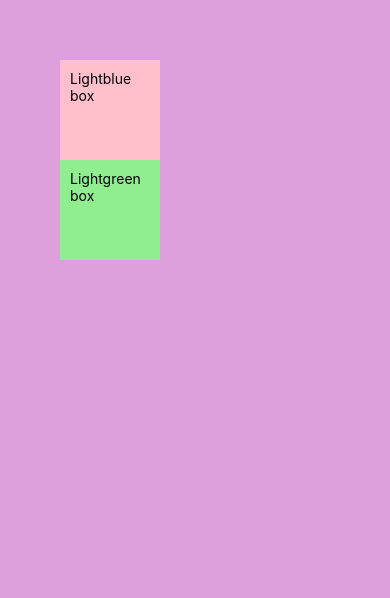
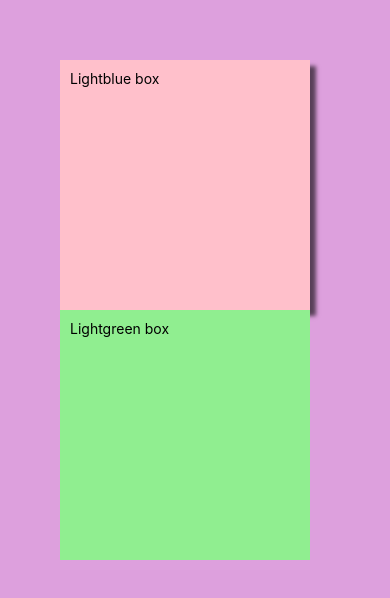
Before and after one commit to Marvellous890/my-react-native, a React Native app: screen / in a window 390 px wide. Shown: the top 598 px of the page. Built offline with nearby package versions, Linux system fonts and the light colour scheme.

Commit message:
shadow and elevation

```diff
--- a/App.js
+++ b/App.js
@@ -4,10 +4,10 @@
 
   return (
     <View style={styles.container}>
-      <View style={[styles.lightblueBg, styles.box]}>
+      <View style={[styles.lightblueBg, styles.box, styles.boxShadow]}>
         <Text>Lightblue box</Text>
       </View>
-      <View style={[styles.box, styles.lightgreenBg]}>
+      <View style={[styles.box, styles.lightgreenBg, styles.androidShadow]}>
         <Text>Lightgreen box</Text>
       </View>
     </View>
@@ -21,8 +21,8 @@
     padding: 60
   },
   box: {
-    width: 100,
-    height: 100,
+    width: 250,
+    height: 250,
     padding: 10,
     backgroundColor: "pink",
   },
@@ -32,4 +32,16 @@
   lightgreenBg: {
     backgroundColor: "lightgreen",
   },
+  boxShadow: {
+    shadowColor: "#000",
+    shadowOffset: {
+      width: 6,
+      height: 6
+    },
+    shadowOpacity: 0.6,
+    shadowRadius: 4,
+  },
+  androidShadow: {
+    elevation: 10
+  }
 })
```
